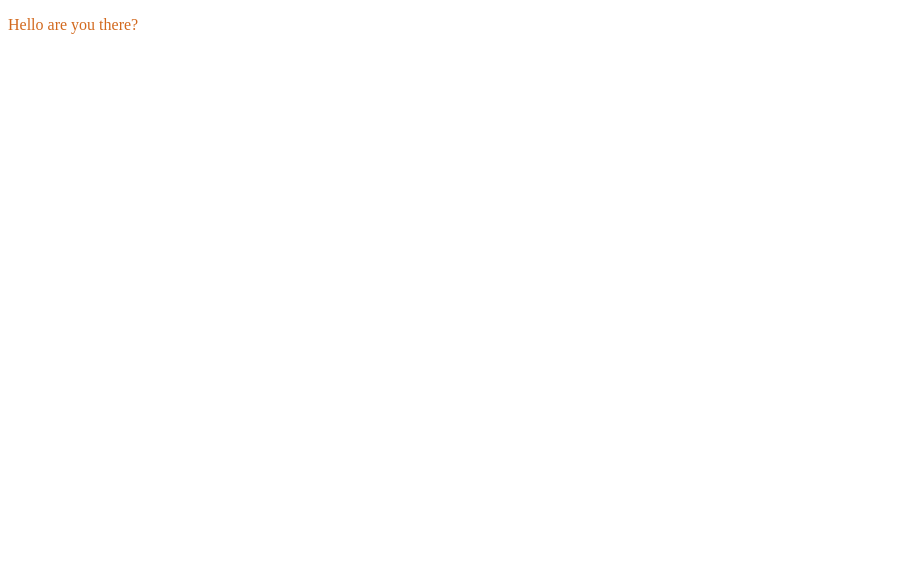
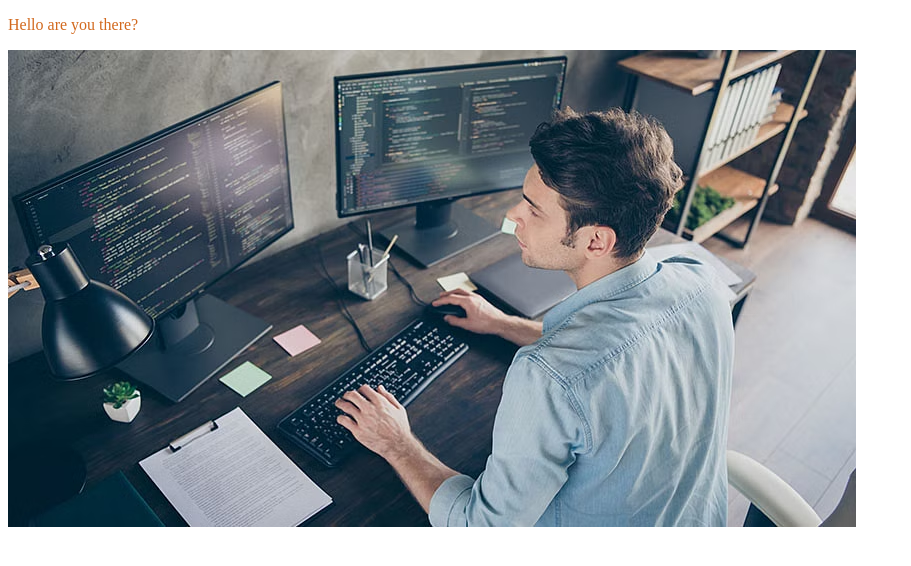
Before and after one commit to 7Avi7/my-first-repo, a plain HTML site: page index.html in a window 1280 px wide. Shown: the whole page, without its empty margins (0-911 px from the left). Drawn offline with Linux system fonts and the light colour scheme.

Commit message:
added img

```diff
--- a/index.html
+++ b/index.html
@@ -9,5 +9,6 @@
 </head>
 <body>
     <p class="c">Hello are you there?</p>
+    <img src="img.png" alt="">
 </body>
 </html>
```
Also changed, not shown: img.png (added).
